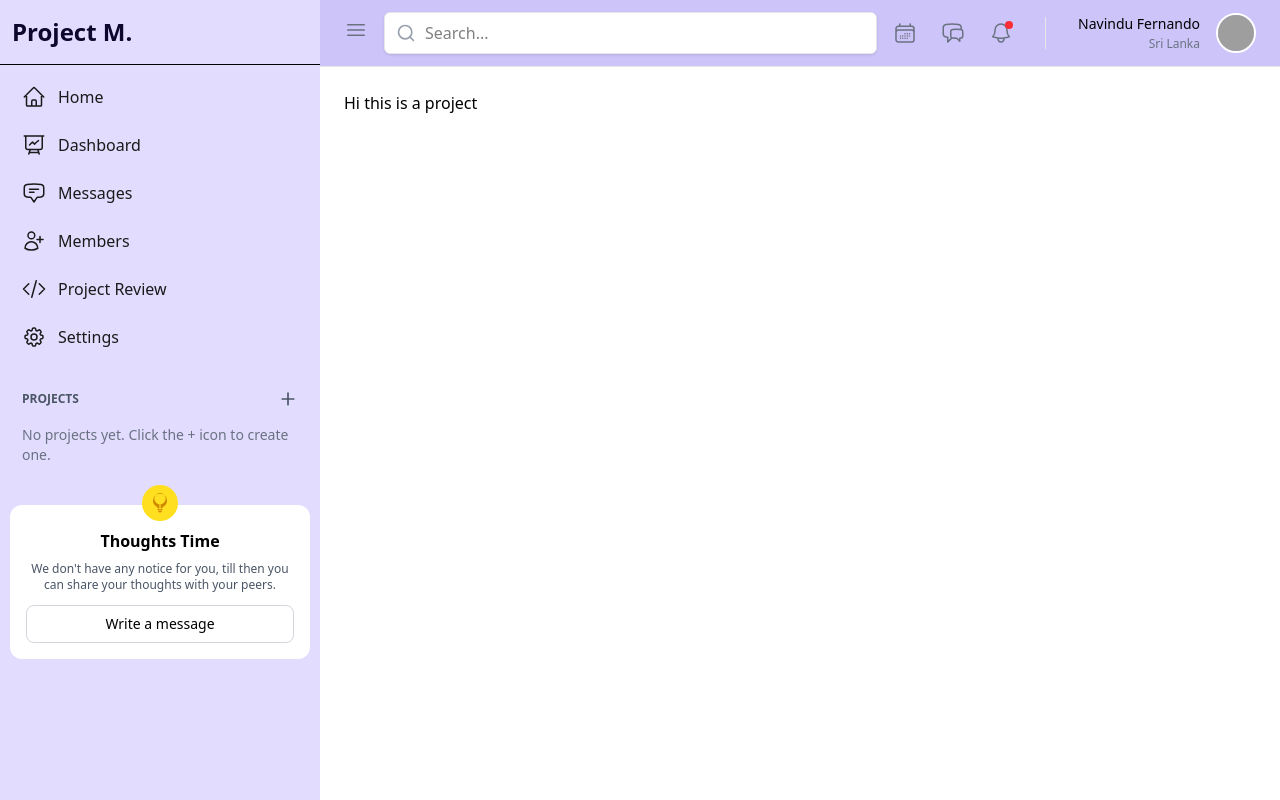
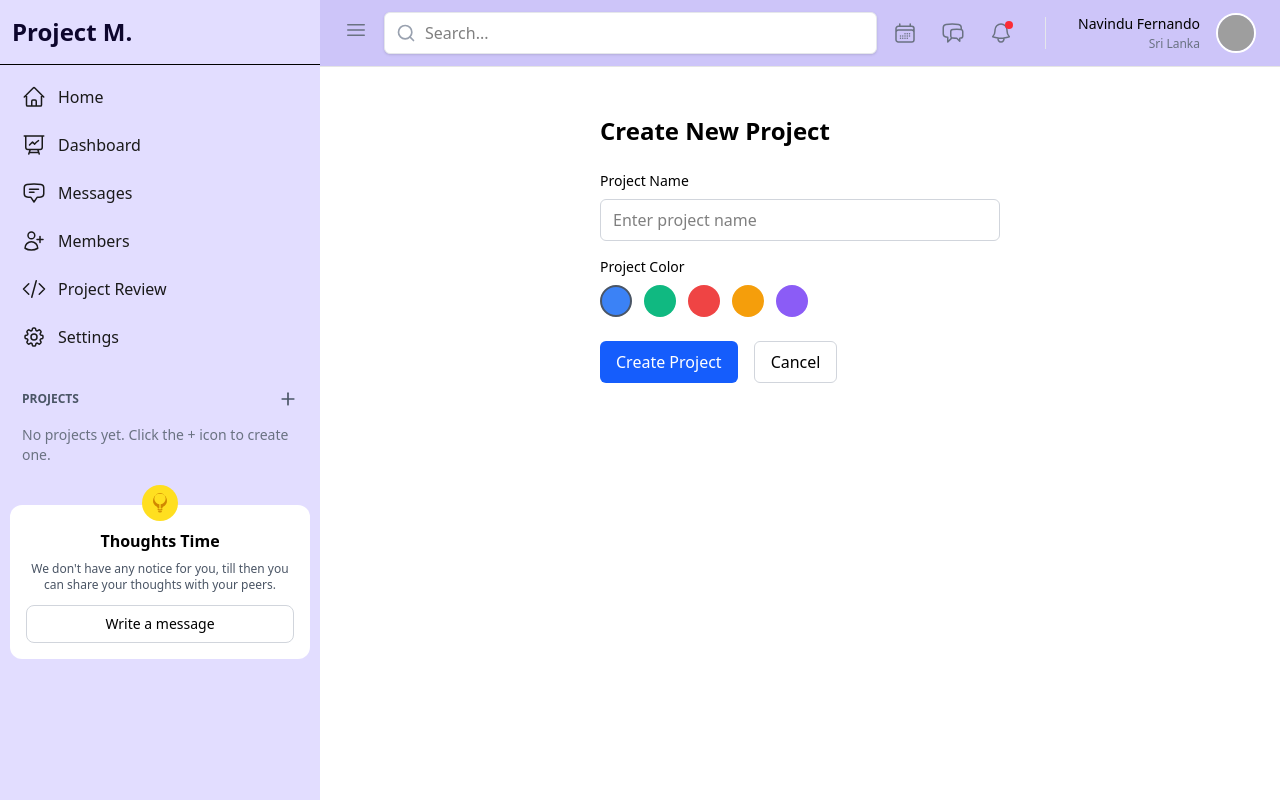
Before and after one commit to navindufernando/QUBIQ, a React (Vite) app in the folder common/sideandnavbar/: page /project in a window 1280 px wide. Built offline with nearby package versions, Linux system fonts and the light colour scheme; grey boxes are pictures that could not be loaded.

Commit message:
created a form for adding new projects

```diff
--- a/common/sideandnavbar/src/pages/Projects/Project.tsx
+++ b/common/sideandnavbar/src/pages/Projects/Project.tsx
@@ -1,9 +1,102 @@
-import React from 'react'
+import React, { useState } from 'react'
+import { useNavigate } from 'react-router-dom';
 
 const Project = () => {
+  const [projectName, setProjectName] = useState('');
+  const [projectColor, setProjectColor] = useState('#3b82f6'); // Default blue color
+  const navigate = useNavigate();
+
+  const handleCreateProject = (e) => {
+    e.preventDefault();
+
+    if (!projectName.trim()) {
+      alert('Please enter a project name');
+      return;
+    }
+
+    // Get existing projects from localStorage or initialize empty array
+    const existingProjects = JSON.parse(localStorage.getItem('projects') || '[]');
+
+    // Create new project object
+    const newProject = {
+      id: Date.now().toString(),
+      name: projectName,
+      color: projectColor
+    };
+
+    // Add new project to array and save to localStorage
+    const updatedProjects = [...existingProjects, newProject];
+    localStorage.setItem('projects', JSON.stringify(updatedProjects));
+
+    // Reset form
+    setProjectName('');
+
+    // Navigate back to home (or wherever you want to go after project creation)
+    navigate('/');
+  };
+
+  const colorOptions = [
+    { value: '#3b82f6', label: 'Blue' },
+    { value: '#10b981', label: 'Green' },
+    { value: '#ef4444', label: 'Red' },
+    { value: '#f59e0b', label: 'Orange' },
+    { value: '#8b5cf6', label: 'Purple' }
+  ];
+
   return (
-    <div>
-      <h1>Hi this is a project</h1>
+    <div className="max-w-md mx-auto p-6">
+      <h1 className="text-2xl font-bold mb-6">Create New Project</h1>
+
+      <form onSubmit={handleCreateProject}>
+        <div className="mb-4">
+          <label htmlFor="projectName" className="block text-sm font-medium mb-2">
+            Project Name
+          </label>
+          <input
+            type="text"
+            id="projectName"
+            className="w-full px-3 py-2 border border-gray-300 rounded-md"
+            placeholder="Enter project name"
+            value={projectName}
+            onChange={(e) => setProjectName(e.target.value)}
+            required
+          />
+        </div>
+
+        <div className="mb-6">
+          <label className="block text-sm font-medium mb-2">
+            Project Color
+          </label>
+          <div className="flex space-x-3">
+            {colorOptions.map((color) => (
+              <button
+                key={color.value}
+                type="button"
+                className={`w-8 h-8 rounded-full border-2 ${projectColor === color.value ? 'border-gray-600' : 'border-transparent'}`}
+                style={{ backgroundColor: color.value }}
+                onClick={() => setProjectColor(color.value)}
+                aria-label={`Select ${color.label} color`}
+              />
+            ))}
+          </div>
+        </div>
+
+        <div className="flex space-x-4">
+          <button
+            type="submit"
+            className="bg-blue-600 text-white px-4 py-2 rounded-md hover:bg-blue-700"
+          >
+            Create Project
+          </button>
+          <button
+            type="button"
+            className="border border-gray-300 px-4 py-2 rounded-md hover:bg-gray-100"
+            onClick={() => navigate('/')}
+          >
+            Cancel
+          </button>
+        </div>
+      </form>
     </div>
   )
 }
```
